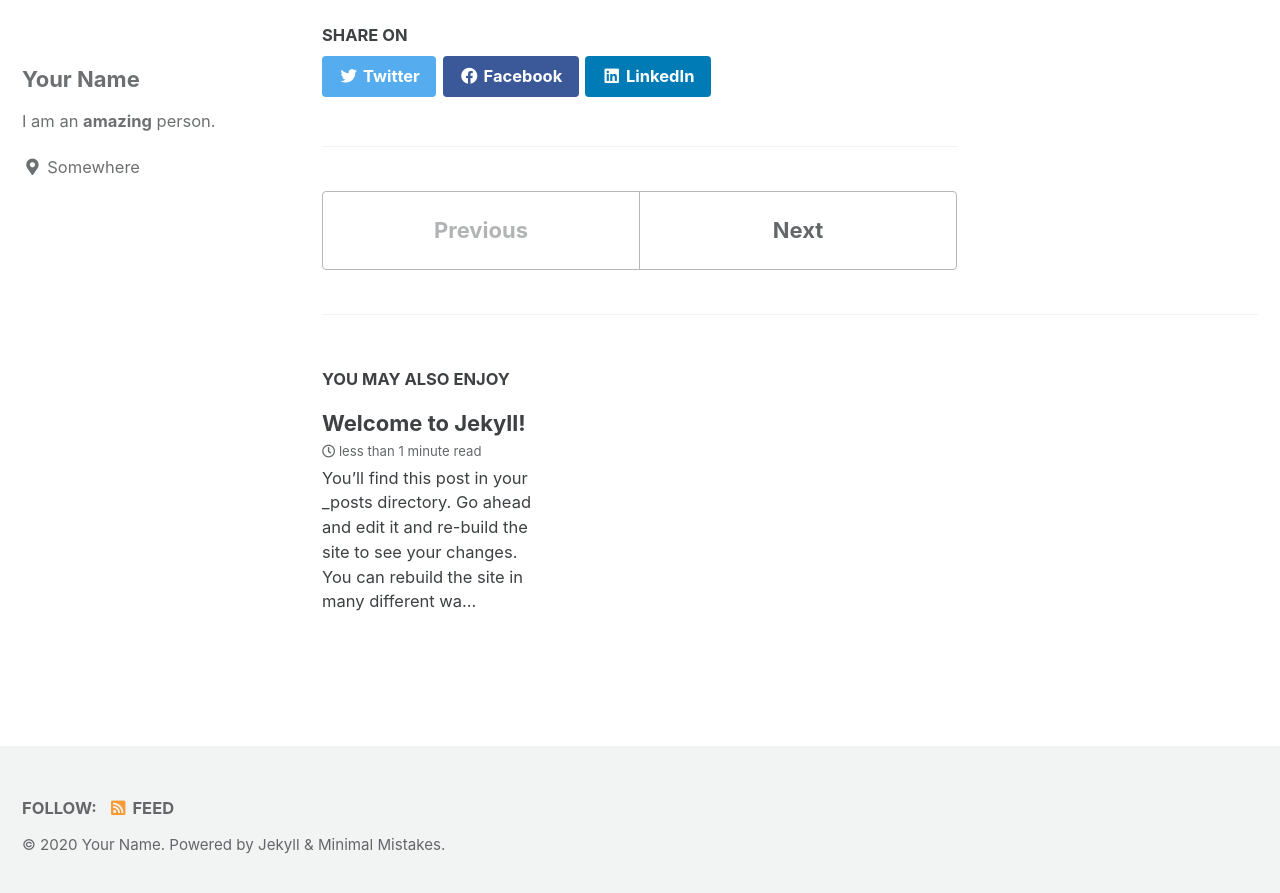
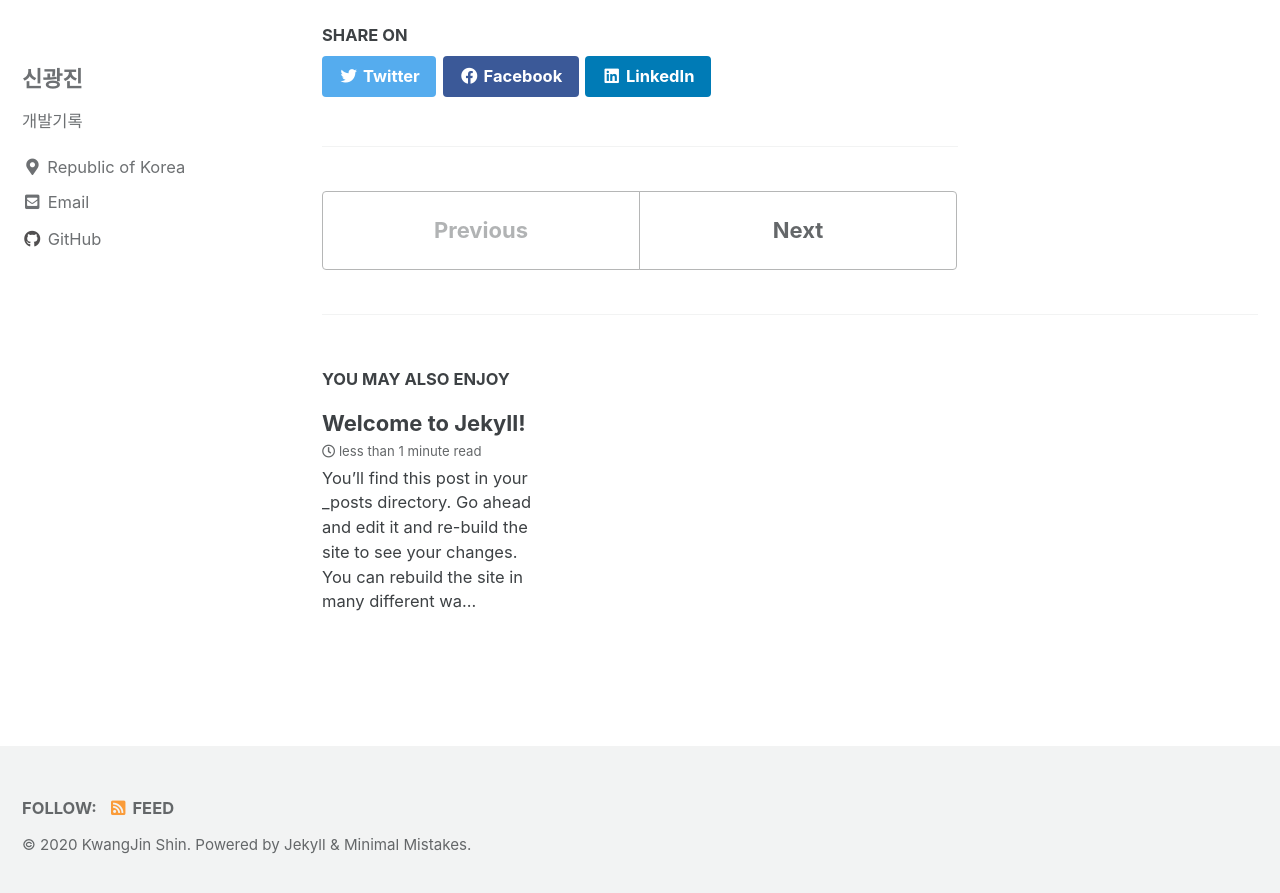
Before and after one commit to KOR-SHIN/KOR-SHIN.github.io, a Jekyll site: the page built from _posts/2020-07-17-My-First-Article.markdown, in a window 1280 px wide and 900 px high, scrolled down 629 px. Shown: the top 893 px of the window. Built offline with Jekyll 4.4.1, drawn with Linux system fonts in a browser that asks for light colours; cached includes are drawn as plain includes.

Commit message:
_config.yml 수정

```diff
--- a/_config.yml
+++ b/_config.yml
@@ -19,11 +19,11 @@ locale                   : "en-US"
 title                    : "DevLog"
 title_separator          : "-"
 subtitle                 : # site tagline that appears below site title in masthead
-name                     : "Your Name"
+name                     : "KwangJin Shin"
 description              : "An amazing website."
-url                      : # the base hostname & protocol for your site e.g. "https://mmistakes.github.io"
+url                      : "https://kor-shin.github.io"
 baseurl                  : # the subpath of your site, e.g. "/blog"
-repository               : # GitHub username/repo-name e.g. "mmistakes/minimal-mistakes"
+repository               : "kor-shin/kor-shin.github.io"
 teaser                   : # path of fallback teaser image, e.g. "/assets/images/500x300.png"
 logo                     : # path of logo image to display in the masthead, e.g. "/assets/images/88x88.png"
 masthead_title           : # overrides the website title displayed in the masthead, use " " for no title
@@ -93,15 +93,15 @@ analytics:
 
 # Site Author
 author:
-  name             : "Your Name"
+  name             : "신광진 "
   avatar           : # path of avatar image, e.g. "/assets/images/bio-photo.jpg"
-  bio              : "I am an **amazing** person."
-  location         : "Somewhere"
+  bio              : "개발기록"
+  location         : "Republic of Korea"
   email            :
   links:
     - label: "Email"
       icon: "fas fa-fw fa-envelope-square"
-      # url: "mailto:your.name@email.com"
+      url: "mailto:shinkwang95@gmail.com"
     - label: "Website"
       icon: "fas fa-fw fa-link"
       # url: "https://your-website.com"
@@ -113,7 +113,7 @@ author:
       # url: "https://facebook.com/"
     - label: "GitHub"
       icon: "fab fa-fw fa-github"
-      # url: "https://github.com/"
+      url: "https://github.com/kor-shin"
     - label: "Instagram"
       icon: "fab fa-fw fa-instagram"
       # url: "https://instagram.com/"
```
